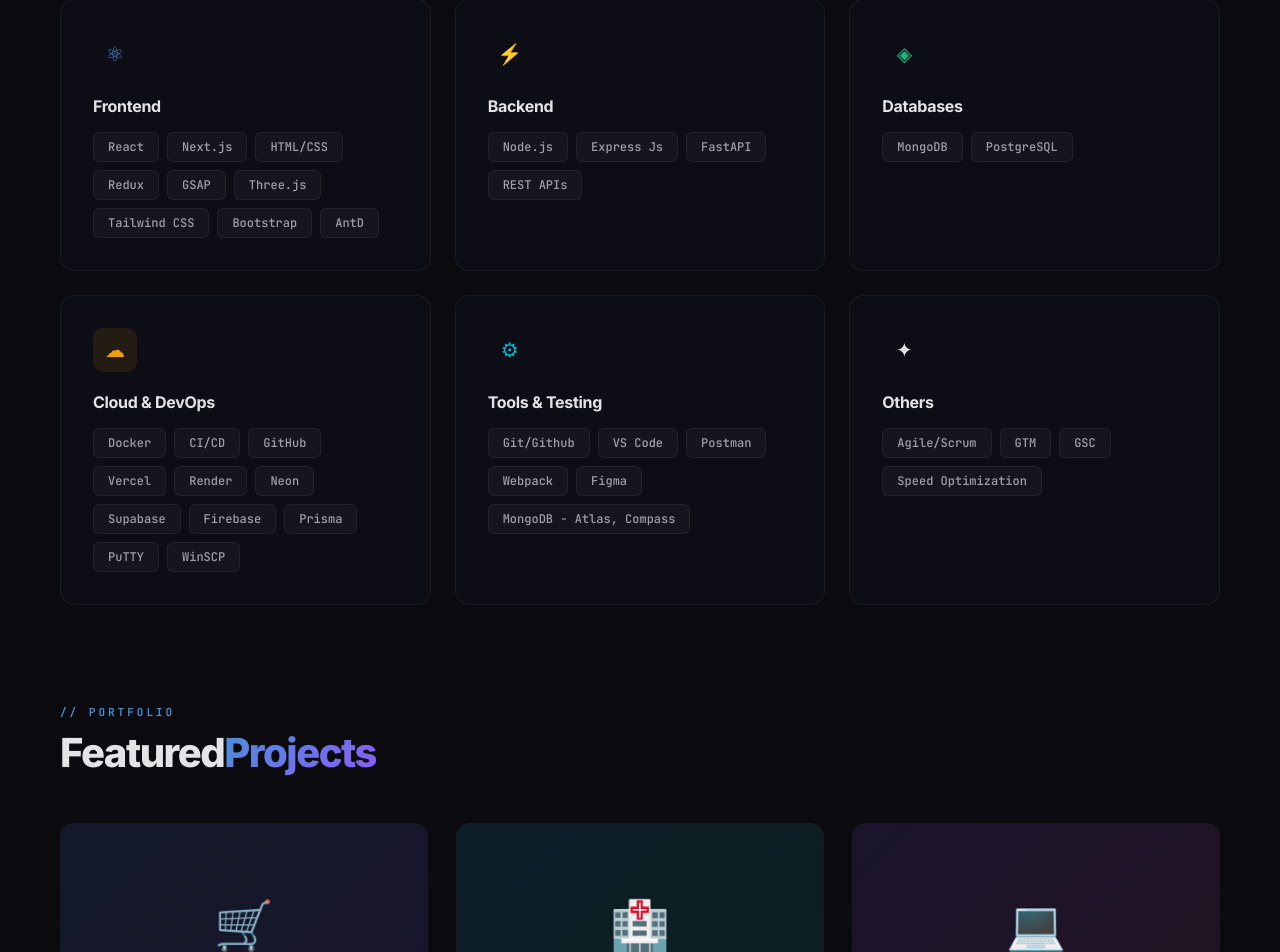
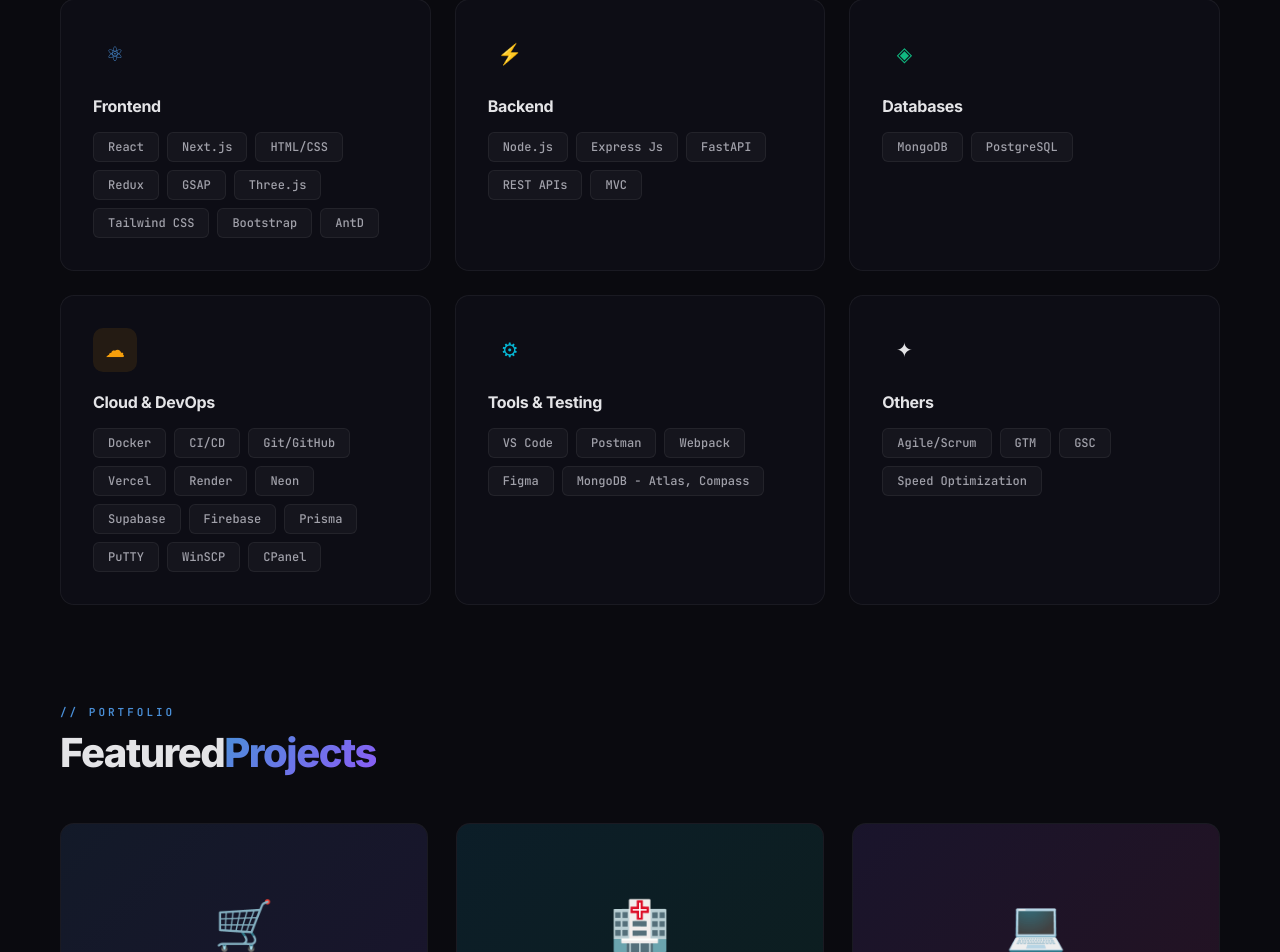
Before and after one commit to sktsandeep1/portfolio-react, a React (Vite) app: page / in a window 1280 px wide. Shown: the part 1769-2721 px from the top of the page. Built offline with nearby package versions, Linux system fonts and the light colour scheme.

Commit message:
skills added

```diff
--- a/src/components/Skills.jsx
+++ b/src/components/Skills.jsx
@@ -21,7 +21,7 @@
     icon: "⚡",
     type: "backend",
     title: "Backend",
-    tags: ["Node.js", "Express Js", "FastAPI", "REST APIs"],
+    tags: ["Node.js", "Express Js", "FastAPI", "REST APIs", "MVC"],
   },
   {
     icon: "◈",
@@ -36,7 +36,7 @@
     tags: [
       "Docker",
       "CI/CD",
-      "GitHub",
+      "Git/GitHub",
       "Vercel",
       "Render",
       "Neon",
@@ -45,6 +45,7 @@
       "Prisma",
       "PuTTY",
       "WinSCP",
+      "CPanel",
     ],
   },
   {
@@ -52,7 +53,6 @@
     type: "tools",
     title: "Tools & Testing",
     tags: [
-      "Git/Github",
       "VS Code",
       "Postman",
       "Webpack",
```
